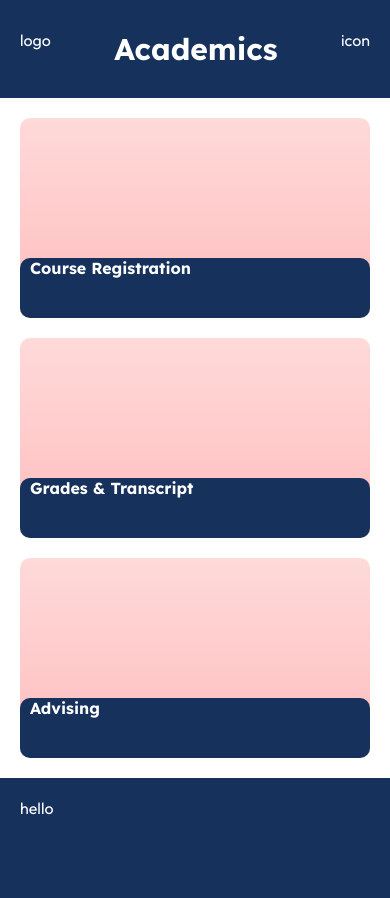
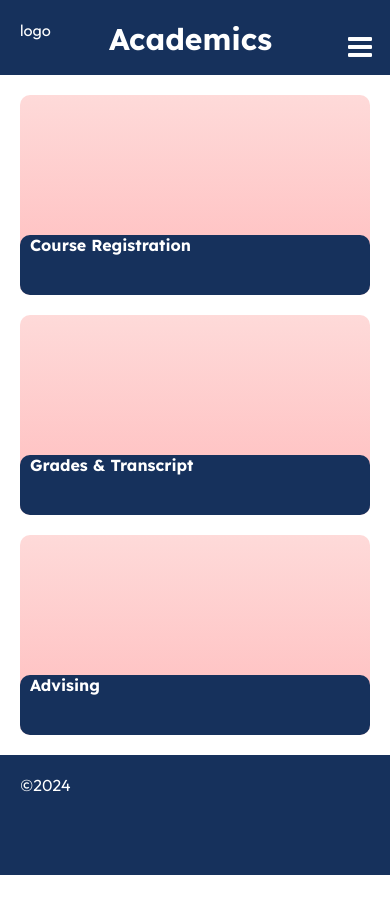
Before and after one commit to khyun2/connect-coralina, a plain HTML site: page academics/academics.html in a window 390 px wide. After the commit the page ends 875 px from the top, so only its background shows below. Drawn offline with Linux system fonts and the light colour scheme; files whose address does not match are found by name.

Commit message:
5/01 11:56am - Olivia

```diff
--- a/academics/academics.html
+++ b/academics/academics.html
@@ -5,21 +5,31 @@
     <meta name="viewport" content="width=device-width, initial-scale=1.0">
     <title>My Website</title>
     <link rel="stylesheet" href="../css/styles.css">
+    <link rel="stylesheet" href="../css/nav-styles.css">
     <link rel="stylesheet" href="academics.css">
     <link rel="preconnect" href="https://fonts.googleapis.com">
     <link rel="preconnect" href="https://fonts.gstatic.com" crossorigin>
     <link href="https://fonts.googleapis.com/css2?family=Lexend:wght@100..900&family=Outfit:wght@100..900&display=swap" rel="stylesheet">
-  </head>
+    <script src="responsive-nav.js"></script>
+</head>
   <body>
     <header>
-        <div class="left-header white">
+        <div class="white">
             logo
         </div>
-        <div class="middle-header">
+        <div>
             <h1 class="white">Academics</h1>
         </div>
-        <div class="right-header white">
-            icon
+        <div class="nav-toggle">
+            <div class="nav-collapse">
+                <ul>
+                    <li><a href="../index.html">Home</a></li>
+                    <li><a href="#">Alerts</a></li>
+                    <li><a href="#">Personal Info</a></li>
+                    <li><a href="#">Academics</a></li>
+                    <li><a href="#">Finances</a></li>
+                </ul>
+            </div>
         </div>
     </header>
     <main>
@@ -34,7 +44,12 @@
         </div>
     </main>
     <footer>
-        hello
+        &#169;2024
     </footer>
+    <script>
+        var navigation = responsiveNav(".nav-collapse", {
+          customToggle: "#toggle"
+        });
+    </script>
   </body>
 </html>
--- a/css/nav-styles.css
+++ b/css/nav-styles.css
@@ -1,10 +1,3 @@
-html,
-body {
-  margin: 0;
-  padding: 0;
-  border: 0;
-}
-
 a:active,
 a:hover {
   outline: 0;
@@ -32,7 +25,7 @@ a:hover {
 }
 
 .nav-toggle:before {
-  color: black; /* edit this to change the icon color */
+  color: rgb(255, 255, 255); /* edit this to change the icon color */
   font: normal 28px/55px "responsivenav"; /* edit font-size (28px) to change the icon size */
   text-transform: none;
   text-align: center;
@@ -59,7 +52,6 @@ a:hover {
 }
 
 .nav-collapse li {
-
   display: block;
 }
 
@@ -84,27 +76,12 @@ header {
 @media screen and (min-width: 700px) {
 }
 
-header {
-  position: fixed;
-  z-index: 3;
-  width: 100%;
-  left: 0;
-  top: 0;
-}
-
 .logo {
   text-decoration: none;
   font-weight: bold;
   line-height: 55px;
   padding: 0 20px;
-  color: black;
-}
-
-.fixed {
-  position: fixed;
-  width: 100%;
-  left: 0;
-  top: 0;
+  color: rgb(255, 255, 255);
 }
 
 .nav-collapse,
@@ -123,7 +100,7 @@ header {
 .nav-collapse a {
   text-decoration: none;
   padding: 0.7em 1em;
-  color: black;
+  color: rgb(255, 255, 255);
   width: 100%;
   display: block;
 }
--- a/css/styles.css
+++ b/css/styles.css
@@ -8,6 +8,7 @@
 * {
     padding: 0;
     margin: 0;
+    border: 0;
     color: #16315C;
     font-family: "Outfit";
     font-size: 16px;
@@ -46,12 +47,14 @@ h3 {
 header {
     background-color: #16315C;
     width: 100%;
-    display: grid;
+    padding-left: 20px;
+    padding-top: 20px;
+    /* display: grid;
     grid-template-columns: 1/6fr auto 1/6fr;
-    justify-content: space-between;
+    justify-content: space-between; */
 }
 /*not sure if this will vertically center our header*/
-.left-header {
+/* .left-header {
     grid-column: 1/2;
     justify-content: start;
     align-items: start;
@@ -68,7 +71,7 @@ header {
     justify-content: end;
     align-items: start;
     padding: 30px 20px;
-}
+} */
 
 main {
     width: 100%;
```
Also changed, not shown: index.html (+10 -0 lines).
